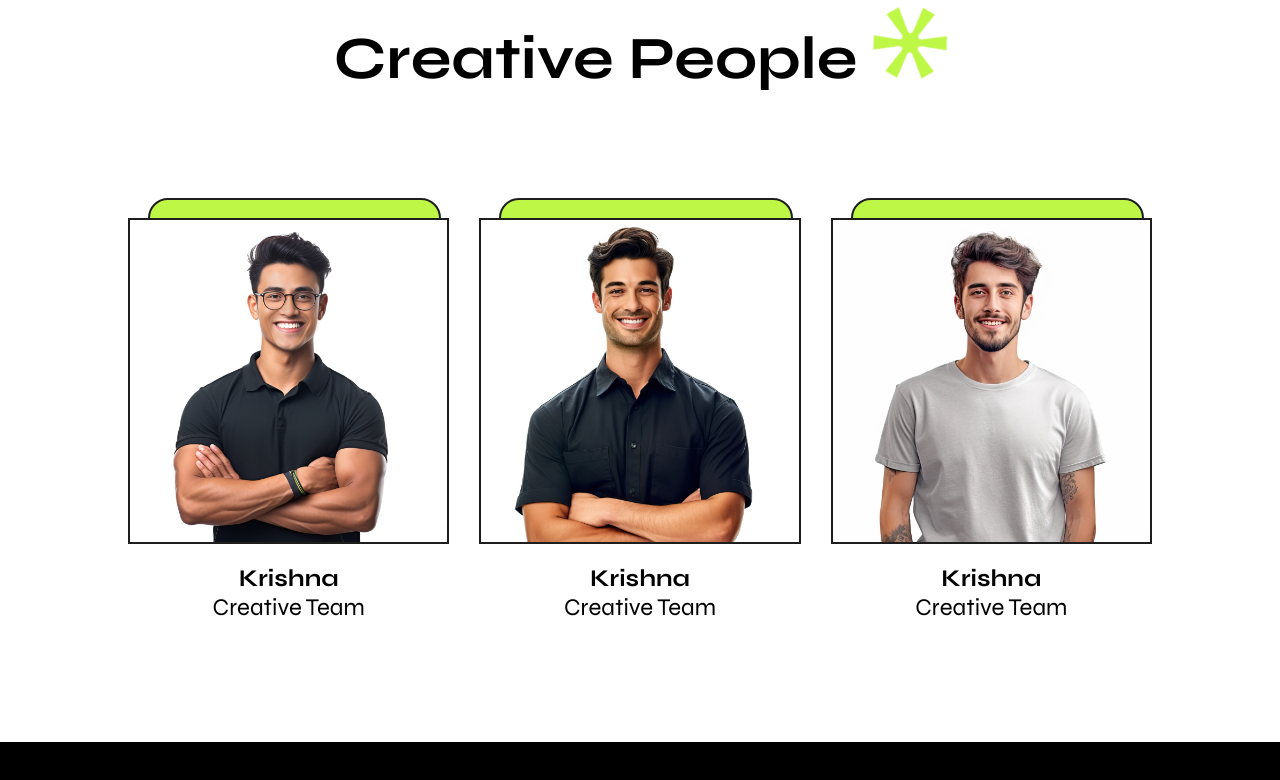
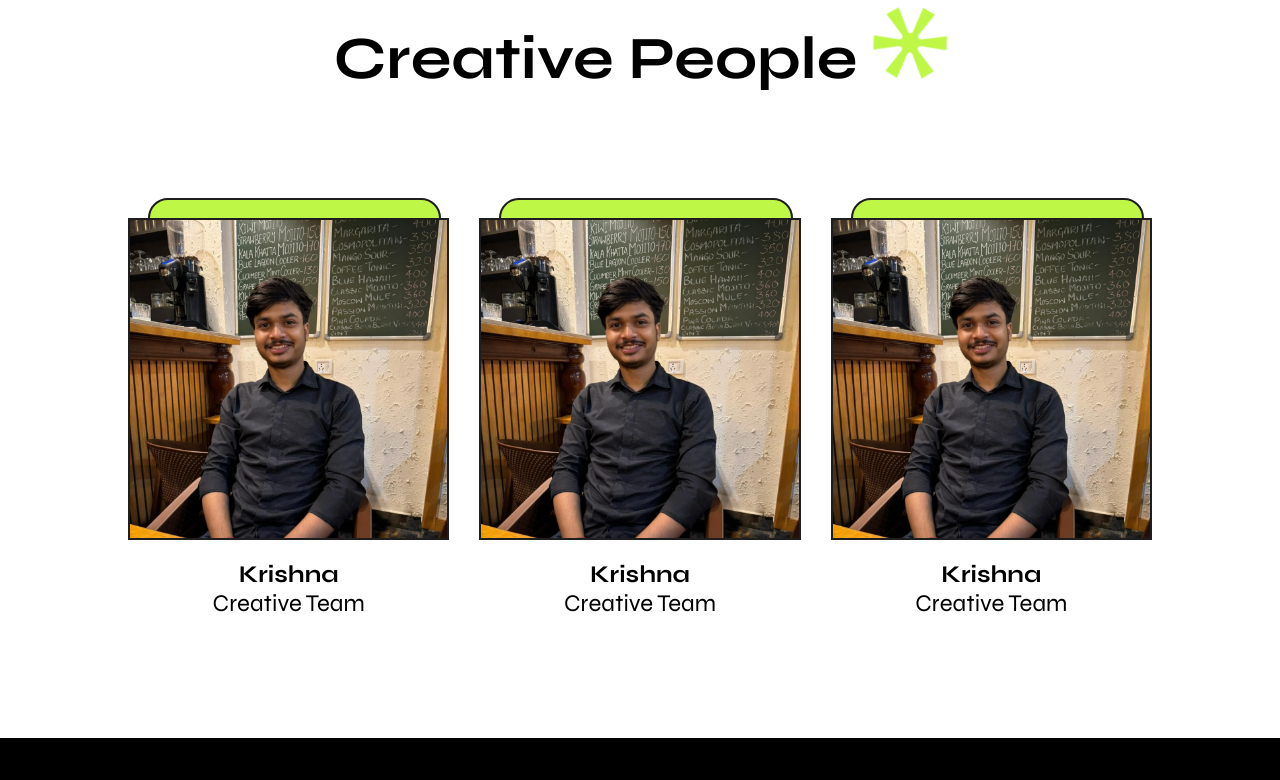
Before and after one commit to Krixna-Kant/jawak_banda-portfolio, a React (Vite) app: page / in a window 1280 px wide. Shown: the part 4257-5037 px from the top of the page. Built offline with nearby package versions, Linux system fonts and the light colour scheme.

Commit message:
added pics

```diff
--- a/src/components/Teams/Team.jsx
+++ b/src/components/Teams/Team.jsx
@@ -3,7 +3,7 @@ import teamCSS from './../Teams/Team.module.css'
 
 import star from './../../assets/star.png'
 
-import Team1 from './../../assets/team1.png'
+import Team1 from './../../assets/team1.jpg'
 import Team2 from './../../assets/team2.png'
 import Team3 from './../../assets/team3.png'
 
@@ -41,12 +41,12 @@ function Team() {
                 <p>Creative Team</p>
             </div>
             <div className={teamCSS.card}>
-                <img src={Team3} alt=''/>
+                <img src={Team1} alt=''/>
                 <h3>Krishna</h3>
                 <p>Creative Team</p>
             </div>
             <div className={teamCSS.card}>
-                <img src={Team2} alt=''/>
+                <img src={Team1} alt=''/>
                 <h3>Krishna</h3>
                 <p>Creative Team</p>
             </div>
```
Also changed, not shown: src/assets/team1.jpg (added).
